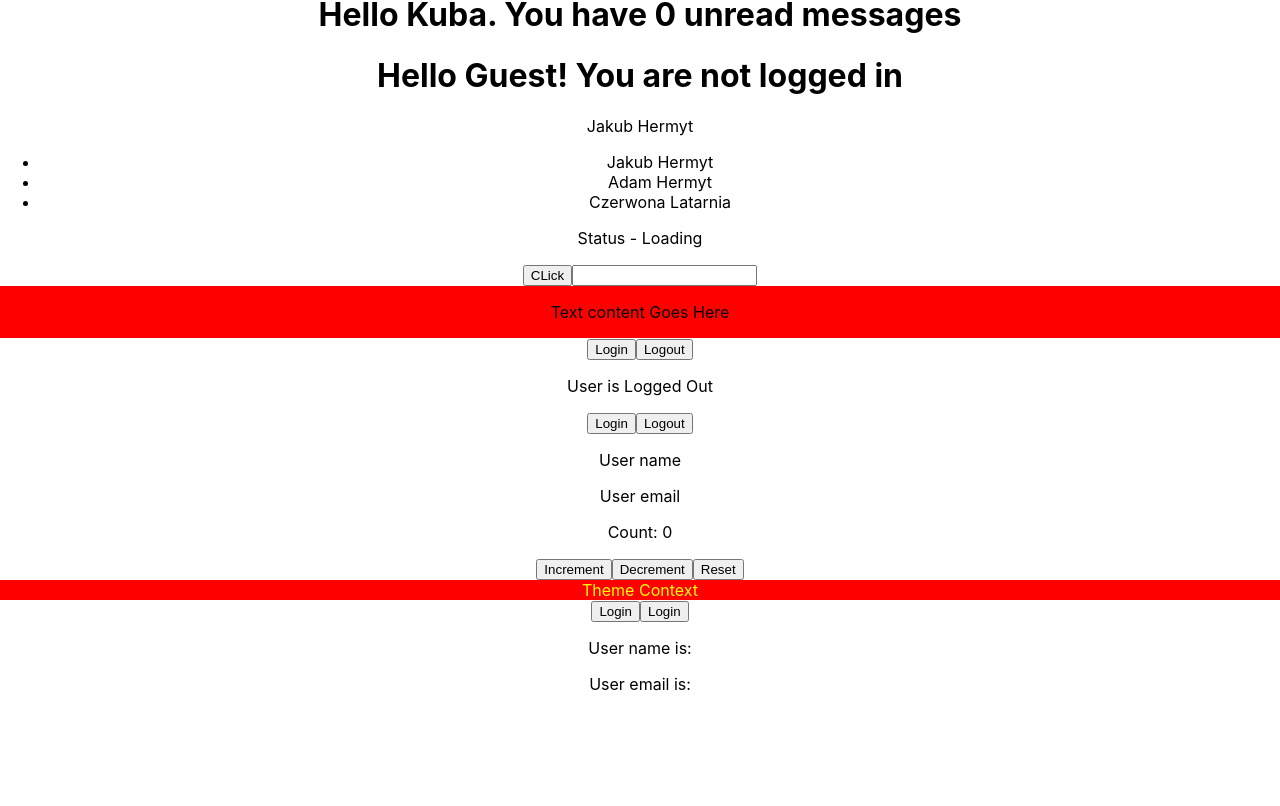
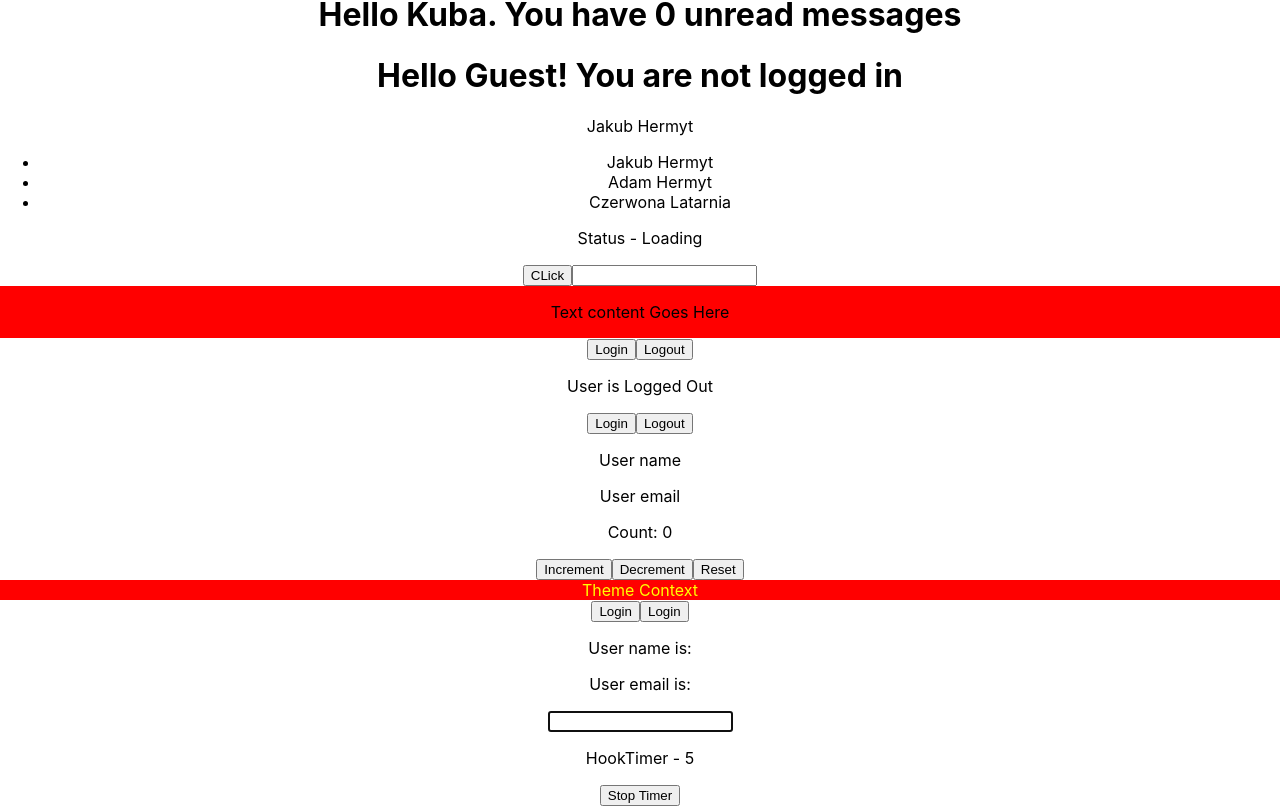
Before and after one commit to JakHer/TS, a React (Create React App) app in the folder my-app/: page / in a window 1280 px wide. Shown: the part 186-992 px from the top of the page. Before the commit the page ends 896 px from the top, so only its background shows below. Built offline with nearby package versions, Linux system fonts and the light colour scheme.

Commit message:
ts16
useRef type

```diff
--- a/my-app/src/App.tsx
+++ b/my-app/src/App.tsx
@@ -16,6 +16,8 @@
 import { ThemeContextProvider } from "./components/context/ThemeContext";
 import { Box } from "./components/context/Box";
 import { UserContextProvider } from "./components/context/UserContext";
+import { DomRef } from "./components/ref/DomRef";
+import { MutableRef } from "./components/ref/MutableRefs";
 
 function App() {
   const person = useMemo(
@@ -61,6 +63,9 @@
       <UserContextProvider>
         <ContextUser />
       </UserContextProvider>
+
+      <DomRef />
+      <MutableRef />
     </div>
   );
 }
--- /dev/null
+++ b/my-app/src/components/ref/DomRef.tsx
@@ -0,0 +1,15 @@
+import { useEffect, useRef } from "react";
+
+export const DomRef = () => {
+  const inputRef = useRef<HTMLInputElement>(null);
+
+  useEffect(() => {
+    inputRef.current?.focus();
+  });
+
+  return (
+    <div>
+      <input type="text" ref={inputRef} />
+    </div>
+  );
+};
--- /dev/null
+++ b/my-app/src/components/ref/MutableRefs.tsx
@@ -0,0 +1,31 @@
+import { useCallback, useEffect, useRef, useState } from "react";
+
+export const MutableRef = () => {
+  const [timer, setTimer] = useState(0);
+  const intervalRef = useRef<number | null>(null);
+
+  const stopTimer = useCallback(() => {
+    intervalRef.current && window.clearInterval(intervalRef.current);
+  }, []);
+
+  const resumeTimer = useCallback(() => {
+    intervalRef.current && window.clearInterval(intervalRef.current);
+  }, []);
+
+  useEffect(() => {
+    intervalRef.current = window.setInterval(() => {
+      setTimer((timer) => timer + 1);
+    }, 1000);
+
+    return () => {
+      stopTimer();
+    };
+  }, []);
+
+  return (
+    <div>
+      <p>HookTimer - {timer}</p>
+      <button onClick={stopTimer}>Stop Timer</button>
+    </div>
+  );
+};
```
Also changed, not shown: 1 other file (tests, documents, lock files or other folders).
